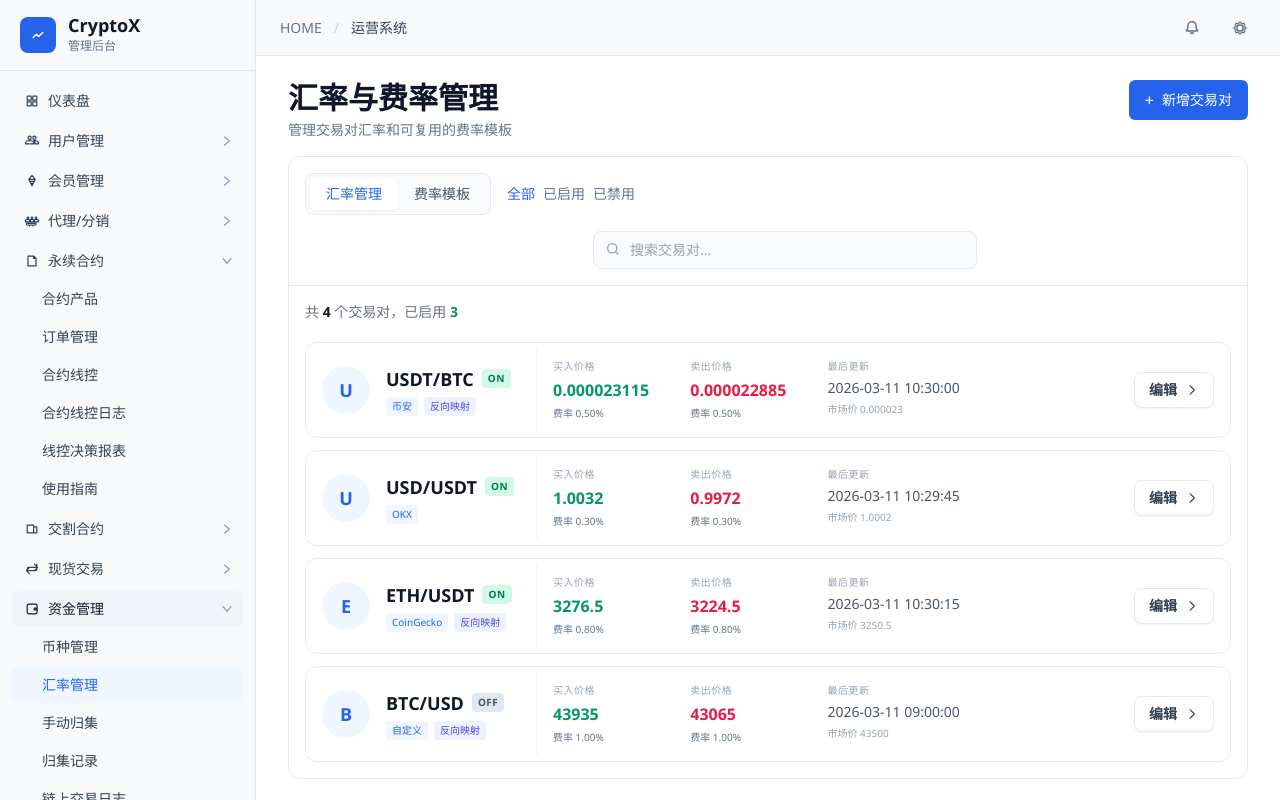
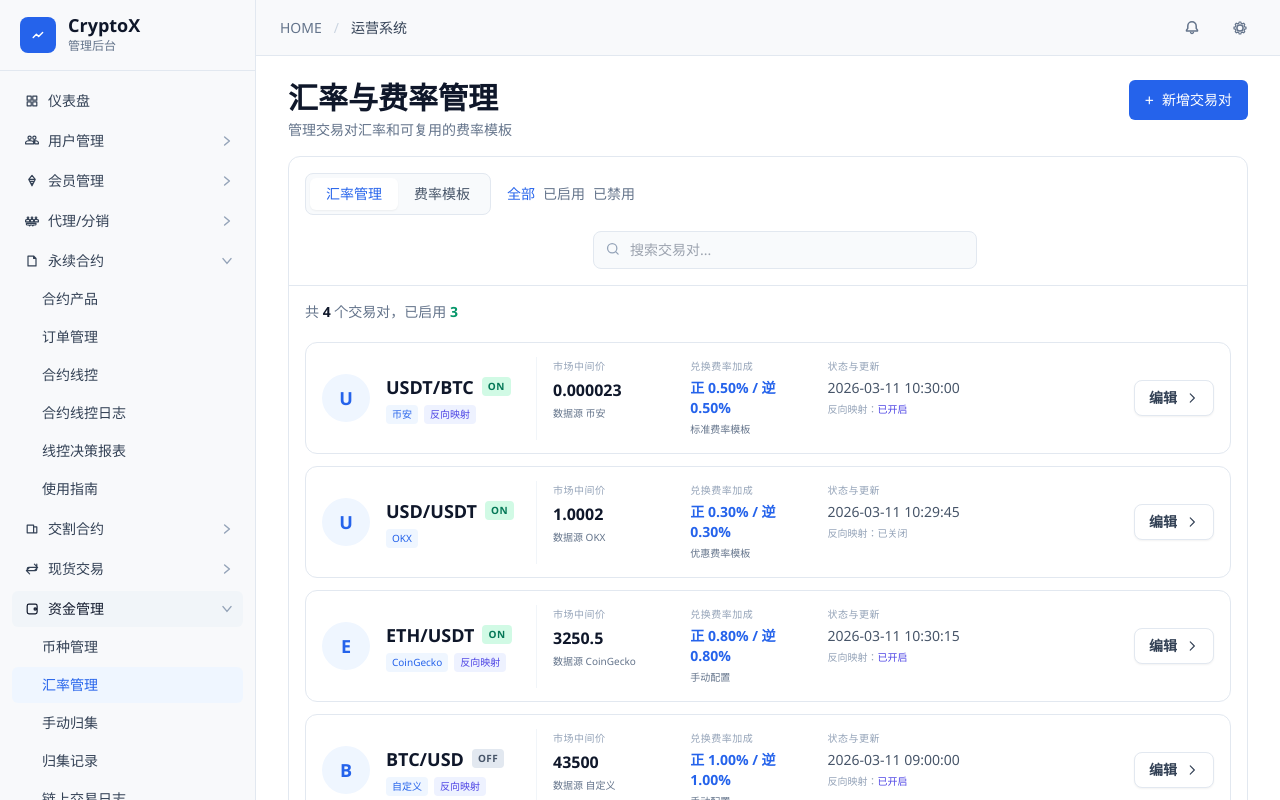
Before and after one commit to gloopai/fex-admin, a Vue app: page /assets/exchange-fee in a window 1280 px wide. Built offline with nearby package versions, Linux system fonts and the light colour scheme.

Commit message:
feat: 兑换汇率管理

```diff
--- a/src/pages/assets/AssetsExchangeAndFeePage.vue
+++ b/src/pages/assets/AssetsExchangeAndFeePage.vue
@@ -470,6 +470,11 @@ const templateTypeBadgeClass = (type) => {
   }
   return map[type] || 'bg-slate-50 text-slate-600'
 }
+const getTemplateName = (templateId) => {
+  if (!templateId) return '手动配置'
+  const template = feeTemplates.value.find(t => t.id === templateId)
+  return template ? template.name : '未知模板'
+}
 </script>
 
 <template>
@@ -572,19 +577,21 @@ const templateTypeBadgeClass = (type) => {
           <!-- 核心汇率数据 -->
           <div class="grid flex-1 grid-cols-2 gap-4 p-4 md:grid-cols-4">
             <div class="space-y-1">
-              <p class="text-[10px] font-medium uppercase tracking-wider text-slate-400">买入价格</p>
-              <p class="text-base font-bold text-emerald-600">{{ pair.buyRate }}</p>
-              <p class="text-[10px] text-slate-500">费率 {{ (pair.buyMarkup * 100).toFixed(2) }}%</p>
+              <p class="text-[10px] font-medium uppercase tracking-wider text-slate-400">市场中间价</p>
+              <p class="text-base font-bold text-slate-900">{{ pair.marketRate }}</p>
+              <p class="text-[10px] text-slate-500">数据源 {{ sourceLabel(pair.source) }}</p>
             </div>
             <div class="space-y-1 border-r border-slate-50 md:border-r-0">
-              <p class="text-[10px] font-medium uppercase tracking-wider text-slate-400">卖出价格</p>
-              <p class="text-base font-bold text-rose-600">{{ pair.sellRate }}</p>
-              <p class="text-[10px] text-slate-500">费率 {{ (pair.sellMarkup * 100).toFixed(2) }}%</p>
+              <p class="text-[10px] font-medium uppercase tracking-wider text-slate-400">兑换费率加成</p>
+              <p class="text-sm font-bold text-blue-600">正 {{ (pair.sellMarkup * 100).toFixed(2) }}% / 逆 {{ (pair.buyMarkup * 100).toFixed(2) }}%</p>
+              <p class="text-[10px] text-slate-500">{{ getTemplateName(pair.feeTemplateId) }}</p>
             </div>
             <div class="space-y-1 md:col-span-2">
-              <p class="text-[10px] font-medium uppercase tracking-wider text-slate-400">最后更新</p>
+              <p class="text-[10px] font-medium uppercase tracking-wider text-slate-400">状态与更新</p>
               <p class="text-sm font-medium text-slate-600">{{ pair.lastUpdate }}</p>
-              <p class="text-[10px] text-slate-400">市场价 {{ pair.marketRate }}</p>
+              <p class="text-[10px] text-slate-400">
+                反向映射：<span :class="pair.autoReverse ? 'text-indigo-600 font-medium' : 'text-slate-400'">{{ pair.autoReverse ? '已开启' : '已关闭' }}</span>
+              </p>
             </div>
           </div>
 
@@ -635,11 +642,11 @@ const templateTypeBadgeClass = (type) => {
               <p class="text-xs font-semibold text-emerald-900">基础费率设置</p>
               <div class="mt-2 grid grid-cols-2 gap-2 text-xs">
                 <div class="rounded border border-emerald-100 bg-white px-2.5 py-2">
-                  <p class="text-slate-500">买入费率</p>
+                  <p class="text-slate-500">逆向费率 (Quote → Base)</p>
                   <p class="mt-1 font-semibold text-emerald-600">{{ ((Number(template.baseMarkup.buy) || 0) * 100).toFixed(2) }}%</p>
                 </div>
                 <div class="rounded border border-emerald-100 bg-white px-2.5 py-2">
-                  <p class="text-slate-500">卖出费率</p>
+                  <p class="text-slate-500">正向费率 (Base → Quote)</p>
                   <p class="mt-1 font-semibold text-rose-600">{{ ((Number(template.baseMarkup.sell) || 0) * 100).toFixed(2) }}%</p>
                 </div>
               </div>
@@ -656,7 +663,7 @@ const templateTypeBadgeClass = (type) => {
                 </div>
                 <div v-for="([level, rates]) in getVisibleTemplateLevelEntries(template)" :key="`${template.id}-${level}`" class="flex items-center justify-between rounded border border-violet-100 bg-white px-2.5 py-2 text-xs">
                   <span class="font-medium text-slate-700">{{ vipLevelLabel(level) }}</span>
-                  <span class="text-slate-500">买 {{ ((Number(rates.buy) || 0) * 100).toFixed(2) }}% / 卖 {{ ((Number(rates.sell) || 0) * 100).toFixed(2) }}%</span>
+                  <span class="text-slate-500">逆 {{ ((Number(rates.buy) || 0) * 100).toFixed(2) }}% / 正 {{ ((Number(rates.sell) || 0) * 100).toFixed(2) }}%</span>
                 </div>
                 <button
                   v-if="hasMoreTemplateLevels(template)"
@@ -711,7 +718,7 @@ const templateTypeBadgeClass = (type) => {
                   >
                     <option value="">请选择费率模板</option>
                     <option v-for="template in feeTemplates.filter(t => t.enabled)" :key="template.id" :value="template.id">
-                      {{ template.name }} (买：{{ (template.baseMarkup.buy * 100).toFixed(2) }}% | 卖：{{ (template.baseMarkup.sell * 100).toFixed(2) }}%)
+                  {{ template.name }} (逆：{{ (template.baseMarkup.buy * 100).toFixed(2) }}% | 正：{{ (template.baseMarkup.sell * 100).toFixed(2) }}%)
                 </option>
                   </select>
                 </label>
@@ -813,8 +820,8 @@ const templateTypeBadgeClass = (type) => {
                 <p class="font-medium text-slate-900">{{ selectedRateTemplate?.name || '未选择模板（当前为手动配置）' }}</p>
                 <p class="mt-1 text-xs text-slate-500">{{ selectedRateTemplate?.description || '可直接编辑当前交易对的基础费率与 VIP 分级费率' }}</p>
                 <div class="mt-2 space-y-1 text-xs text-slate-600">
-                  <p>买入费率：<span class="font-semibold text-emerald-600">{{ ((Number(rateForm.buyMarkup) || 0) * 100).toFixed(2) }}%</span></p>
-                  <p>卖出费率：<span class="font-semibold text-rose-600">{{ ((Number(rateForm.sellMarkup) || 0) * 100).toFixed(2) }}%</span></p>
+                  <p>逆向费率 (Quote → Base)：<span class="font-semibold text-emerald-600">{{ ((Number(rateForm.buyMarkup) || 0) * 100).toFixed(2) }}%</span></p>
+                  <p>正向费率 (Base → Quote)：<span class="font-semibold text-rose-600">{{ ((Number(rateForm.sellMarkup) || 0) * 100).toFixed(2) }}%</span></p>
                 </div>
               </div>
             </div>
@@ -831,7 +838,7 @@ const templateTypeBadgeClass = (type) => {
                 <div v-for="([level, rates]) in getVisibleRatePreviewLevelEntries()" :key="level" class="rounded-md border border-violet-100 bg-white p-3 text-xs">
                   <div class="flex items-center justify-between">
                     <span class="font-semibold text-slate-700">{{ vipLevelLabel(level) }}</span>
-                    <span class="text-slate-500">买 {{ ((Number(rates.buy) || 0) * 100).toFixed(2) }}% / 卖 {{ ((Number(rates.sell) || 0) * 100).toFixed(2) }}%</span>
+                    <span class="text-slate-500">逆向 {{ ((Number(rates.buy) || 0) * 100).toFixed(2) }}% / 正向 {{ ((Number(rates.sell) || 0) * 100).toFixed(2) }}%</span>
                   </div>
                 </div>
                 <button
@@ -898,11 +905,11 @@ const templateTypeBadgeClass = (type) => {
 
             <div class="grid gap-3.5 md:grid-cols-2 rounded-lg bg-white p-4">
               <label class="space-y-1.5">
-                <span class="text-sm font-medium text-slate-700">买入手续费率 (%)</span>
+                  <span class="text-sm font-medium text-slate-700">逆向费率加成 (Quote → Base, %)</span>
                   <input v-model.number="templateForm.baseMarkup.buy" type="number" step="0.001" @input="updateBaseMarkup" class="w-full rounded-lg border border-slate-300 px-3.5 py-2.5 text-sm outline-none transition focus:border-blue-500 focus:ring-2 focus:ring-blue-100" />
                 </label>
                 <label class="space-y-1.5">
-                <span class="text-sm font-medium text-slate-700">卖出手续费率 (%)</span>
+                  <span class="text-sm font-medium text-slate-700">正向费率加成 (Base → Quote, %)</span>
                   <input v-model.number="templateForm.baseMarkup.sell" type="number" step="0.001" @input="updateBaseMarkup" class="w-full rounded-lg border border-slate-300 px-3.5 py-2.5 text-sm outline-none transition focus:border-blue-500 focus:ring-2 focus:ring-blue-100" />
                 </label>
             </div>
```
Lines whose indentation alone changed are shown as unchanged.
